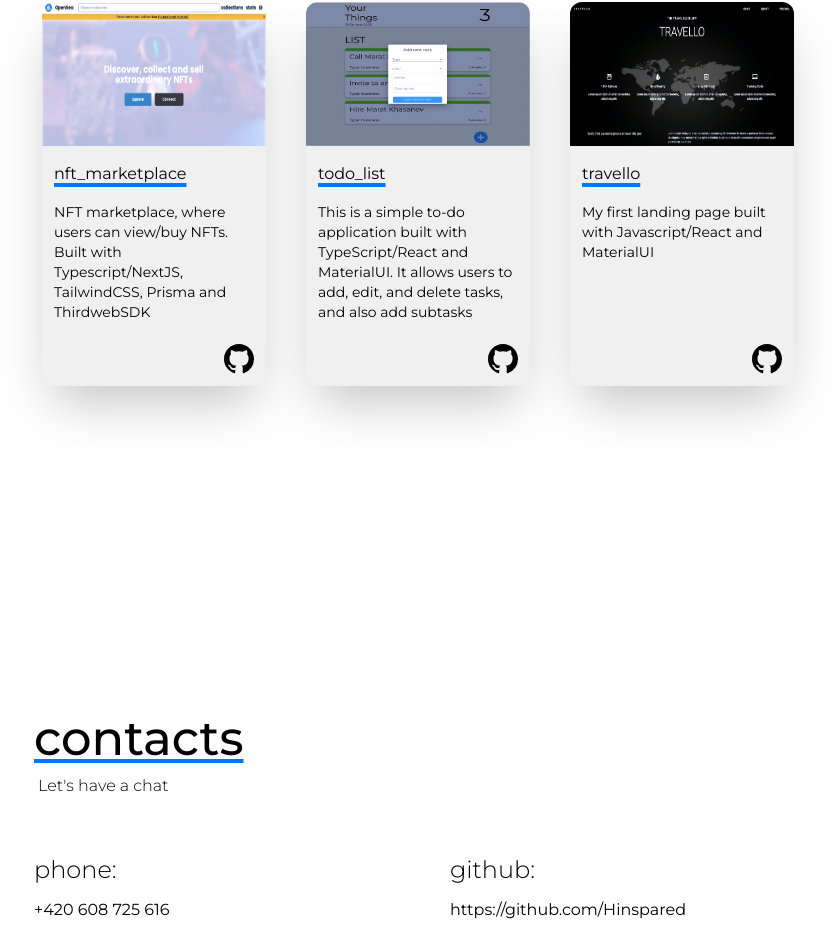
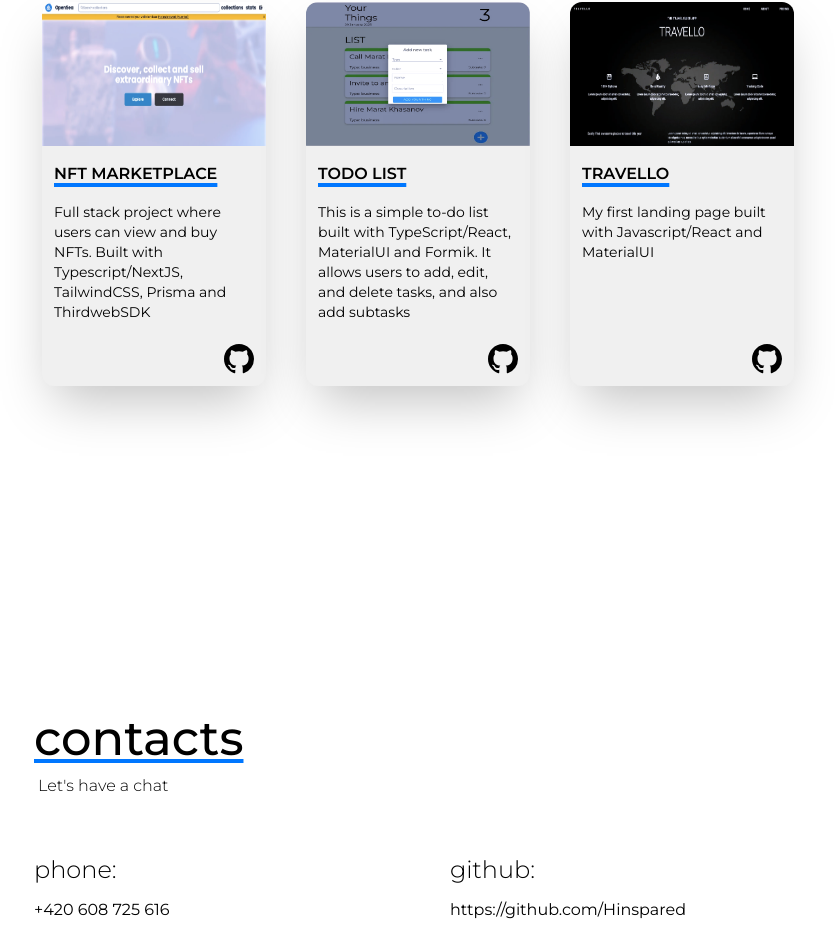
Before and after one commit to hinspared/portfolio, a Next.js app: page / in a window 1280 px wide. Shown: the part 1882-2834 px from the top of the page, without its empty margins (222-1057 px from the left). Built offline with nearby package versions, Linux system fonts and the light colour scheme.

Commit message:
update links and description of projects

```diff
--- a/src/components/Project.tsx
+++ b/src/components/Project.tsx
@@ -32,7 +32,7 @@ const Project: React.FC<ProjectProps> = ({
               33vw"
           />
         </div>
-        <p className="relative z-20 px-3 underline decoration-[#0077FF] decoration-4 underline-offset-4">
+        <p className="relative z-20 px-3 font-semibold underline decoration-[#0077FF] decoration-4 underline-offset-4">
           {name}
         </p>
         <p className="px-3 text-sm">{description}</p>
--- a/src/components/Projects.tsx
+++ b/src/components/Projects.tsx
@@ -9,29 +9,28 @@ const Project = dynamic(() => import("./Project"), {
 import { Swiper, SwiperSlide } from "swiper/react";
 import { Pagination } from "swiper";
 import "swiper/css";
-// import "swiper/css/navigation";
 import "swiper/css/pagination";
-// import "swiper/css/scrollbar";
 
 const projectsList = [
   {
-    name: "nft_marketplace",
+    name: "NFT MARKETPLACE",
     description:
-      "NFT marketplace, where users can view/buy NFTs. Built with Typescript/NextJS, TailwindCSS, Prisma and ThirdwebSDK",
+      // "NFT marketplace, where users can view/buy NFTs. Built with Typescript/NextJS, TailwindCSS, Prisma and ThirdwebSDK",
+      "Full stack project where users can view and buy NFTs. Built with Typescript/NextJS, TailwindCSS, Prisma and ThirdwebSDK",
     github: "https://github.com/Hinspared/nft_marketplace",
     demo: "https://nft-marketplace-hinspared.vercel.app",
     image: nft_marketplace,
   },
   {
-    name: "todo_list",
+    name: "TODO LIST",
     description:
-      "This is a simple to-do application built with TypeScript/React and MaterialUI. It allows users to add, edit, and delete tasks, and also add subtasks",
-    github: "https://github.com/Hinspared/todoapp",
+      "This is a simple to-do list built with TypeScript/React, MaterialUI and Formik. It allows users to add, edit, and delete tasks, and also add subtasks",
+    github: "https://github.com/Hinspared/todo_list",
     demo: "https://todo-list.hinspared.vercel.app",
     image: todo_list,
   },
   {
-    name: "travello",
+    name: "TRAVELLO",
     description:
       "My first landing page built with Javascript/React and MaterialUI",
     github: "https://github.com/Hinspared/travello",
--- a/src/pages/_app.tsx
+++ b/src/pages/_app.tsx
@@ -6,7 +6,7 @@ import Head from "next/head";
 const montserrat = Montserrat({
   subsets: ["latin"],
   variable: "--font-montserrat",
-  weight: ["300", "400", "500", "700"],
+  weight: ["300", "400", "500", "600", "700"],
 });
 
 const MyApp: AppType = ({ Component, pageProps }) => {
```
